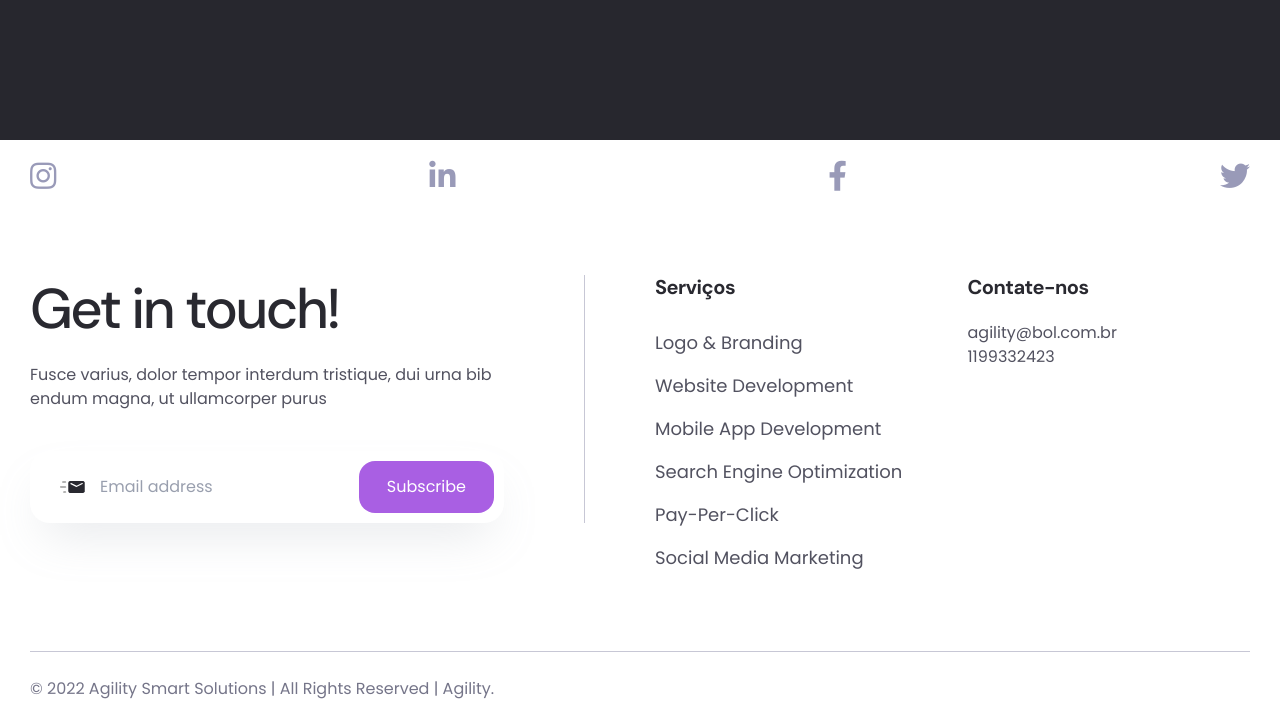
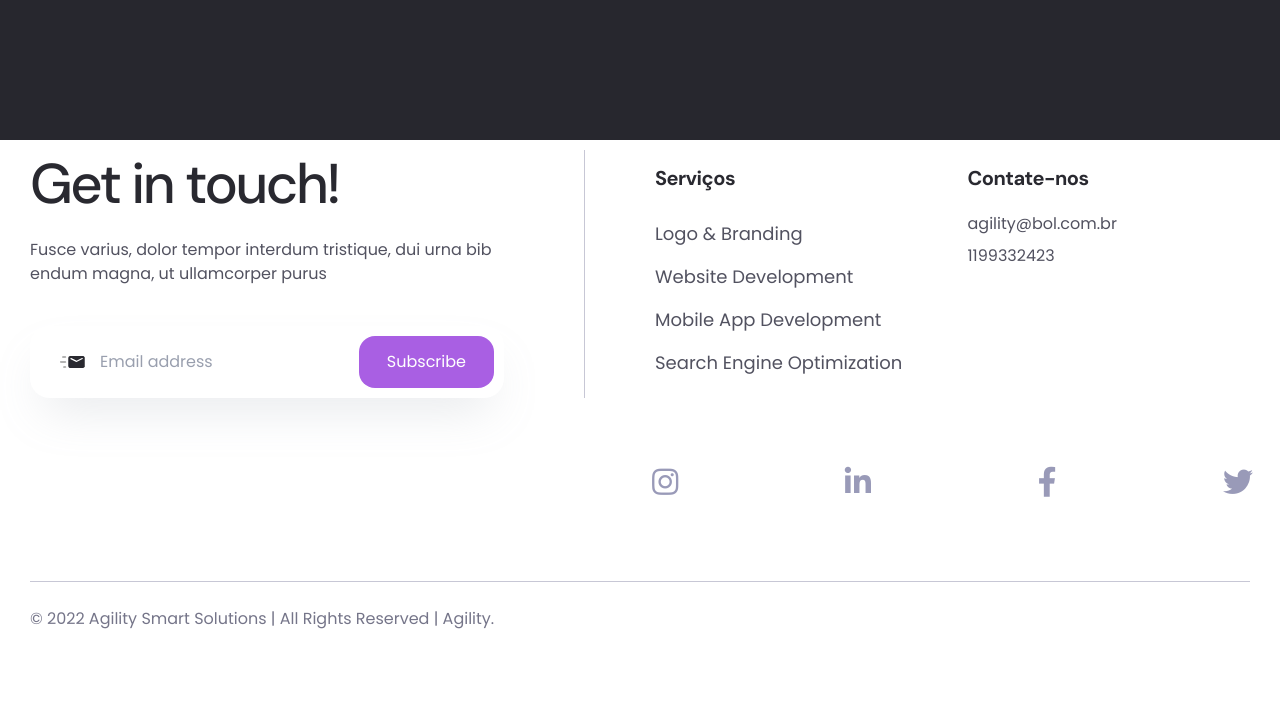
Before and after one commit to Agility-Creative-Solutions/landing-page, a plain HTML site: page index.html in a window 1280 px wide. Shown: the part 8722-9448 px from the top of the page. After the commit the page ends 9378 px from the top, so only its background shows below. Drawn offline with Linux system fonts and the light colour scheme.

Commit message:
reestilized items

```diff
--- a/index.html
+++ b/index.html
@@ -746,15 +746,6 @@
         <footer class="footer-area">
             <div class="container">
                 <div class="footer-top">
-                    <div class="footer-social-link">
-                        <ul class="list-unstyled">
-                            <li><a href="https://www.instagram.com/" data-sal="slide-up" data-sal-duration="500" data-sal-delay="500"><i class="fab fa-instagram"></i></a></li>
-                            <li><a href="https://www.linkedin.com/" data-sal="slide-up" data-sal-duration="500" data-sal-delay="400"><i class="fab fa-linkedin-in"></i></a></li>
-                            <li><a href="https://facebook.com/" data-sal="slide-up" data-sal-duration="500" data-sal-delay="100"><i class="fab fa-facebook-f"></i></a></li>
-                            <li><a href="https://twitter.com/" data-sal="slide-up" data-sal-duration="500" data-sal-delay="200"><i class="fab fa-twitter"></i></a></li>
-                        </ul>
-                    </div>
-                </div>
                 <div class="footer-main">
                     <div class="row">
                         <div class="col-xl-6 col-lg-5" data-sal="slide-right" data-sal-duration="800" data-sal-delay="100">
@@ -774,7 +765,7 @@
                         </div>
                         <div class="col-xl-6 col-lg-7" data-sal="slide-left" data-sal-duration="800" data-sal-delay="100">
                             <div class="row">
-                                <div class="col-sm-6">
+                                <div class="col-sm-6 mt-3">
                                     <div class="footer-widget">
                                         <h6 class="widget-title">Serviços</h6>
                                         <div class="footer-menu-link">
@@ -783,23 +774,30 @@
                                                 <li><a href="#">Website Development</a></li>
                                                 <li><a href="#">Mobile App Development</a></li>
                                                 <li><a href="#">Search Engine Optimization</a></li>
-                                                <li><a href="#">Pay-Per-Click</a></li>
-                                                <li><a href="#">Social Media Marketing</a></li>
                                             </ul>
                                         </div>
                                     </div>
                                 </div>
-                                <div class="col-sm-3">
+                                <div class="col-sm-3 mt-3">
                                     <div class="footer-widget">
                                         <h6 class="widget-title">Contate-nos</h6>
                                         <div class="footer-menu-link">
                                             <ul class="list-unstyled">
-                                                <li>agility@bol.com.br</li>
+                                                <li class="pb-2">agility@bol.com.br</li>
                                                 <li>1199332423</li>
                                             </ul>
                                         </div>
                                     </div>
                                 </div>
+                                <div class="footer-social-link">
+                                    <ul class="list-unstyled">
+                                        <li><a href="https://www.instagram.com/" data-sal="slide-up" data-sal-duration="500" data-sal-delay="500"><i class="fab fa-instagram"></i></a></li>
+                                        <li><a href="https://www.linkedin.com/" data-sal="slide-up" data-sal-duration="500" data-sal-delay="400"><i class="fab fa-linkedin-in"></i></a></li>
+                                        <li><a href="https://facebook.com/" data-sal="slide-up" data-sal-duration="500" data-sal-delay="100"><i class="fab fa-facebook-f"></i></a></li>
+                                        <li><a href="https://twitter.com/" data-sal="slide-up" data-sal-duration="500" data-sal-delay="200"><i class="fab fa-twitter"></i></a></li>
+                                    </ul>
+                                </div>
+                            </div>
                             </div>
                         </div>
                     </div>
```
